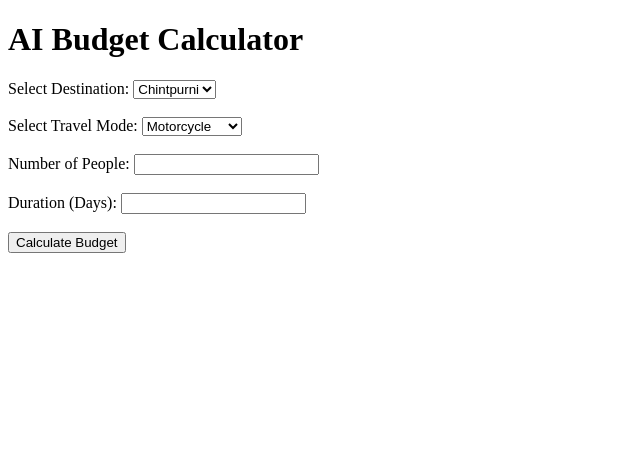
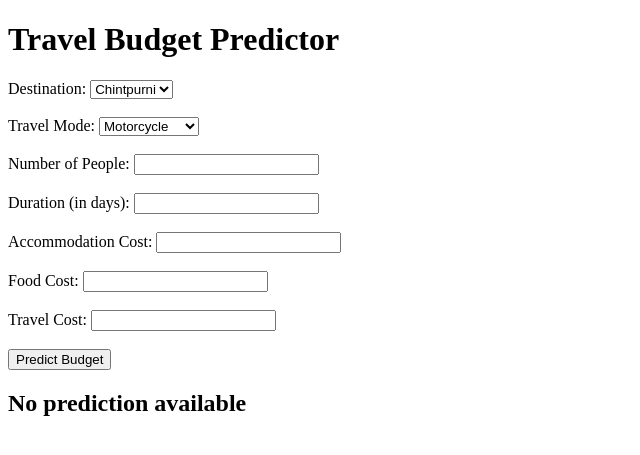
Before and after one commit to aniketmoney/ai-travel-budget-predictor, a Flask app: page / in a window 1280 px wide. Shown: the top 455 px of the page, without its empty margins (0-640 px from the left). Run offline with Flask 3, Linux system fonts and the light colour scheme.

Commit message:
Update index.html

```diff
--- a/templates/index.html
+++ b/templates/index.html
@@ -1,25 +1,28 @@
-
 <!DOCTYPE html>
 <html lang="en">
 <head>
     <meta charset="UTF-8">
     <meta name="viewport" content="width=device-width, initial-scale=1.0">
-    <title>AI Budget Calculator</title>
+    <title>Travel Budget Predictor</title>
 </head>
 <body>
-    <h1>AI Budget Calculator</h1>
-    <form action="/predict" method="post">
-        <label for="destination">Select Destination:</label>
-        <select id="destination" name="destination">
+    <h1>Travel Budget Predictor</h1>
+
+    <form action="/predict" method="POST">
+        <!-- Destination -->
+        <label for="destination">Destination:</label>
+        <select name="destination" id="destination">
             <option value="Chintpurni">Chintpurni</option>
             <option value="Agra">Agra</option>
             <option value="Srinagar">Srinagar</option>
             <option value="Manali">Manali</option>
-            <!-- Add all your destinations here -->
+            <option value="Ooty">Ooty</option>
+            <option value="Rishikesh">Rishikesh</option>
         </select><br><br>
 
-        <label for="travel_mode">Select Travel Mode:</label>
-        <select id="travel_mode" name="travel_mode">
+        <!-- Travel Mode -->
+        <label for="travel_mode">Travel Mode:</label>
+        <select name="travel_mode" id="travel_mode">
             <option value="Motorcycle">Motorcycle</option>
             <option value="Flight">Flight</option>
             <option value="Bus">Bus</option>
@@ -27,17 +30,32 @@
             <option value="Personal Car">Personal Car</option>
         </select><br><br>
 
+        <!-- People -->
         <label for="people">Number of People:</label>
-        <input type="number" id="people" name="people"><br><br>
+        <input type="number" id="people" name="people" required><br><br>
 
-        <label for="duration">Duration (Days):</label>
-        <input type="number" id="duration" name="duration"><br><br>
+        <!-- Duration -->
+        <label for="duration">Duration (in days):</label>
+        <input type="number" id="duration" name="duration" required><br><br>
 
-        <button type="submit">Calculate Budget</button>
+        <!-- Additional Features: Accommodation, Food, and Travel Cost -->
+        <label for="accommodation_cost">Accommodation Cost:</label>
+        <input type="number" id="accommodation_cost" name="accommodation_cost" step="0.01"><br><br>
+
+        <label for="food_cost">Food Cost:</label>
+        <input type="number" id="food_cost" name="food_cost" step="0.01"><br><br>
+
+        <label for="travel_cost">Travel Cost:</label>
+        <input type="number" id="travel_cost" name="travel_cost" step="0.01"><br><br>
+
+        <button type="submit">Predict Budget</button>
     </form>
 
     {% if budget %}
-        <h2>Estimated Budget: ₹{{ budget }}</h2>
+        <h2>Predicted Budget: ${{ budget }}</h2>
+    {% else %}
+        <h2>No prediction available</h2>
     {% endif %}
+
 </body>
 </html>
```
